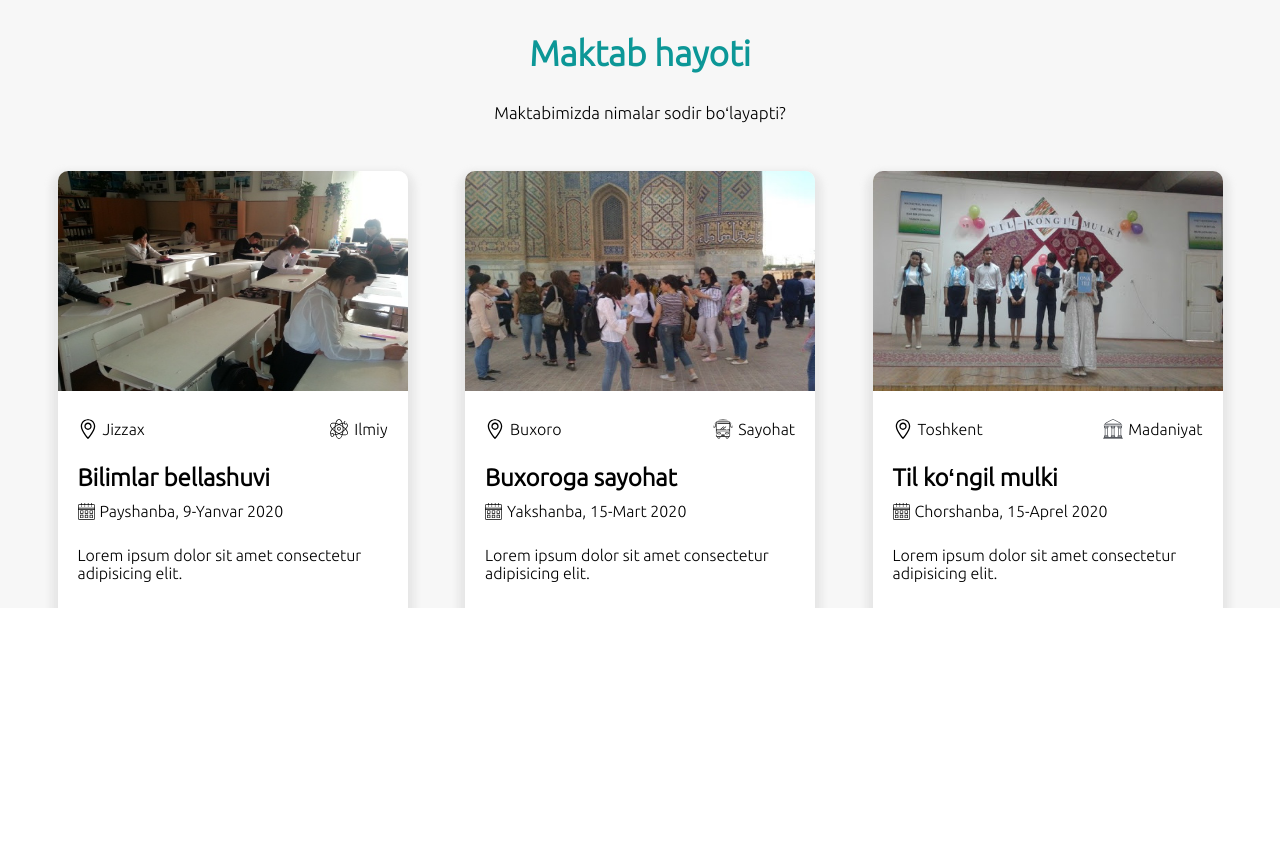
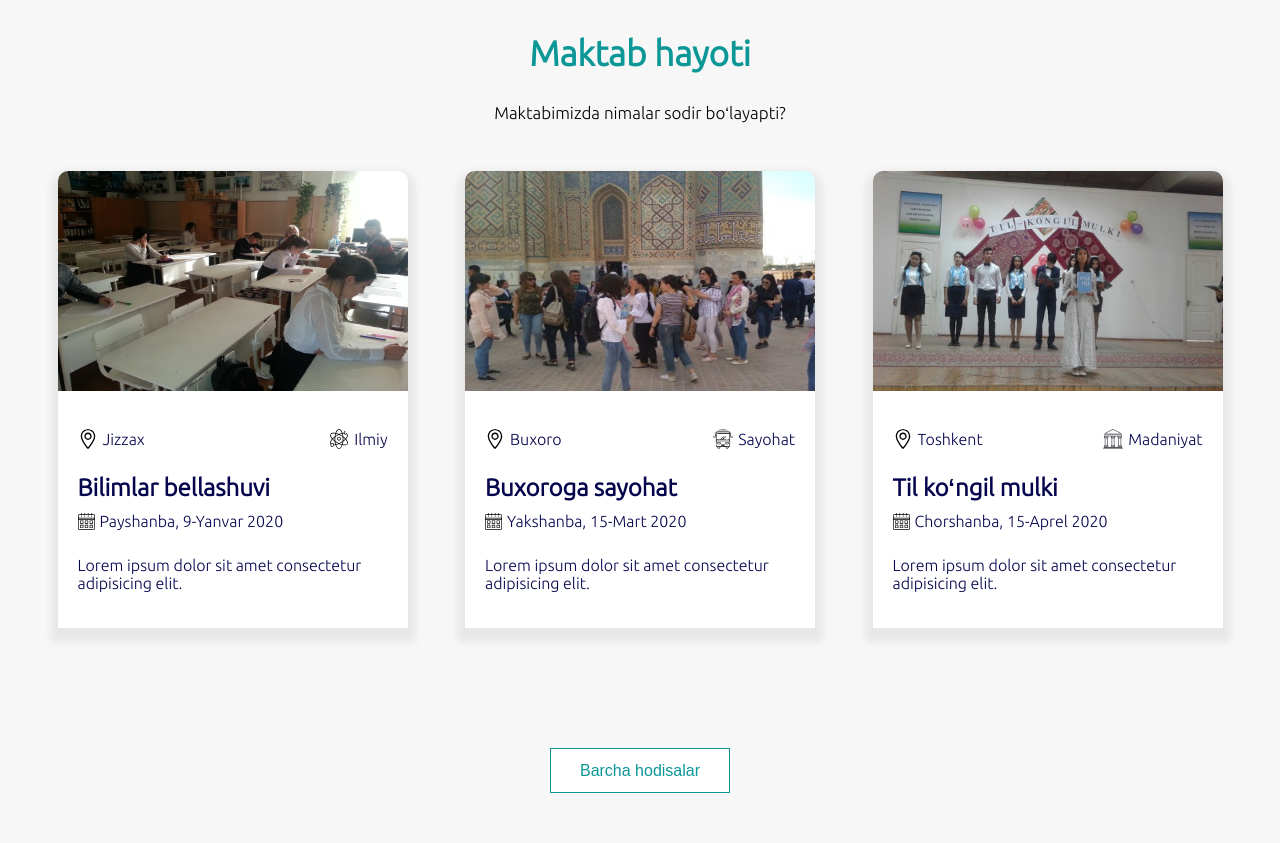
Before and after one commit to FazliddinKarimov1701/School, a plain HTML site: page index.html in a window 1280 px wide. Shown: the part 3761-4604 px from the top of the page. Before the commit the page ends 4369 px from the top, so only its background shows below. Drawn offline with nearby package versions, Linux system fonts and the light colour scheme.

Commit message:
new changes

```diff
--- a/css/style.css
+++ b/css/style.css
@@ -369,6 +369,7 @@ input[type=checkbox]:checked ~ .sidebarIconToggle > .diagonal.part-2 {
     box-shadow: 0px 7px 7px 7px rgba(177, 177, 177, 0.212);
     border-top-left-radius: 10px;
     border-top-right-radius: 10px;
+    color: rgb(5, 5, 78);
 }
 .school_life_info_child > img {
     border-top-left-radius: 10px;
@@ -379,7 +380,7 @@ input[type=checkbox]:checked ~ .sidebarIconToggle > .diagonal.part-2 {
     height: 220px;
 }
 .school_life_info_child > div{
-    padding: 10px 20px;
+    padding: 20px 20px;
 }
 .school_life_info_child > div > div{
     display: flex;
@@ -436,3 +437,25 @@ input[type=checkbox]:checked ~ .sidebarIconToggle > .diagonal.part-2 {
 .date > p{
     margin: 0;
 }
+#school_life_btn{
+    outline: none;
+    background-color: white;
+    border: 1.5px solid rgb(12, 151, 151);
+    width: 180px;
+    height: 45px;
+    font-size: 16px;
+    margin-top: 120px;
+    margin-bottom: 50px;
+    color: rgb(12, 151, 151);
+    transition: 0.9s;
+}
+#school_life_btn:hover{
+    background-color: rgb(12, 151, 151);
+    color: white;
+    border-radius: 7px;
+    transition: 0.9s;
+    transform: scale3d(1.1, 1.1, 1.1);
+}
+#school_life_concluder{
+    text-align: center;
+}
--- a/index.html
+++ b/index.html
@@ -263,6 +263,9 @@
                     </div>
                 </div>
             </div>
+            <div id="school_life_concluder">
+                <button id="school_life_btn">Barcha hodisalar</button>
+            </div>
         </section>
         <script src="js/swiper.min.js"></script>
         <script>
```
